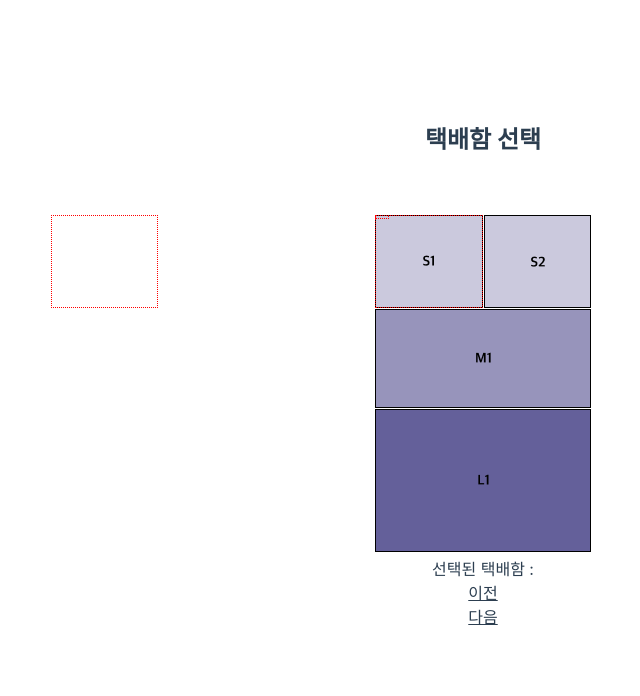
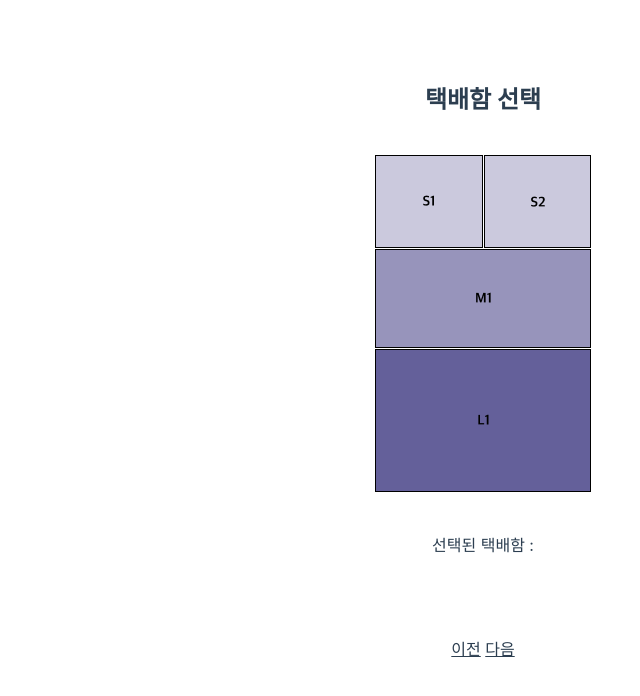
Before and after one commit to Zeus6768/studious-couscous, a website: page public/storage_1.html in a window 1280 px wide. Shown: the whole page, without its empty margins (157-797 px from the left). Drawn offline with nearby package versions, Linux system fonts and the light colour scheme.

Commit message:
UI update & Url connection

```diff
--- a/public/storage_1.html
+++ b/public/storage_1.html
@@ -4,7 +4,6 @@
 	<meta charset="UTF-8">
 	<meta http-equiv="X-UA-Compatible" content="IE=edge">
 	<meta name="viewport" content="width=device-width, initial-scale=1.0">
-	<!-- <link href="https://cdn.jsdelivr.net/npm/bootstrap@5.1.3/dist/css/bootstrap.min.css" rel="stylesheet" integrity="sha384-1BmE4kWBq78iYhFldvKuhfTAU6auU8tT94WrHftjDbrCEXSU1oBoqyl2QvZ6jIW3" crossorigin="anonymous"> -->
   <link rel="stylesheet" href="style.css">
 	<title>KAU 무인택배함</title>
 </head>
@@ -13,25 +12,37 @@
 		<div class="title">택배함 선택</div>
 		<div class="instruction_container">
 			<div class="instruction_cells">
-        <button id="s1"></button>
-        <button id="s2"></button>
-        <button id="m1"></button>
-        <button id="l1"></button>
-				<img src="cells.png">
+				<button id="s1" onclick="selectBtn(this)" value="1"></button>
+				<button id="s2" onclick="selectBtn(this)" value="2"></button>
+				<button id="m1" onclick="selectBtn(this)" value="3"></button>
+				<button id="l1" onclick="selectBtn(this)" value="4"></button>
 			</div>
 			<div class="instruction_selected">
-				<span>선택된 택배함 : </span>
+				선택된 택배함 : <span id="selected_cell"></span>
 			</div>
 		</div>
 		<div class="button_container">
-			<div class="button_previous">
+			<div class="button_previous btn_page">
 				<a class="btn_prev" href="javascript:history.back()">이전</a>
 			</div>
-			<div class="button_next">
+			<div class="button_next btn_page">
 				<a class="btn_next" href="storage_2">다음</a>
 			</div>
 		</div>
 	</div>
-	<script src="https://cdn.jsdelivr.net/npm/bootstrap@5.1.3/dist/js/bootstrap.bundle.min.js" integrity="sha384-ka7Sk0Gln4gmtz2MlQnikT1wXgYsOg+OMhuP+IlRH9sENBO0LRn5q+8nbTov4+1p" crossorigin="anonymous"></script>
+	<script>
+		function selectBtn(e) {
+			const selected = document.getElementById('selected_cell')
+			if (e.value === '1') {
+				selected.innerHTML = "S1";
+			} else if (e.value === '2') {
+				selected.innerHTML = "S2";
+			} else if (e.value === '3') {
+				selected.innerHTML = "M1";
+			} else if (e.value === '4') {
+				selected.innerHTML = "L1";
+			}
+		}
+	</script>
 </body>
 </html>
--- a/public/style.css
+++ b/public/style.css
@@ -4,18 +4,13 @@
   -moz-osx-font-smoothing: grayscale;
   text-align: center;
   color: #2c3e50;
-  margin-top: 60px;
-}
-
-div {
-  margin: 0;
+  margin-top: 40px;
 }
 
 .title {
   font-weight: 700;
   font-size: 24px;
 }
-
 
 /* main.html */
 .start_btn {
@@ -40,26 +35,61 @@ div {
   margin: 0;
 }
 
+.instruction_container {
+  display: inline-block;
+  margin-top: 20px;
+}
+
 /* storage_1.html */
 .instruction_cells {
   position: relative;
+  width: 216px;
+  height: 337px;
+  background-image: url(cells.png);
+  margin-top: 20px;
 }
 
 .instruction_cells button {
   position: absolute;
   background: none;
-  border: red 1px dotted;
+  margin: 0;
+  border: none;
+}
+
+.instruction_cells button:hover {
+  opacity: 0.1;
+  background-color: white;
+  border: 3px solid black;
 }
 
 #s1 {
   width: 108px;
   height: 93px;
+  left: 0;
 }
 
 #s2 {
   width: 107px;
   height: 93px;
-  left: 200px;
+  left: 109px;
+}
+
+#m1 {
+  top: 94px;
+  width: 216px;
+  height: 99px;
+  left: 0;
+}
+
+#l1 {
+  top: 194px;
+  width: 216px;
+  height: 143px;
+  left: 0;
+}
+
+.btn_page {
+  display: inline-block;
 }
 
 /* storage_2.html */
```
Also changed, not shown: app.js (+15 -5 lines), public/find_1.html (+0 -2 lines), public/find_2.html (+0 -2 lines), public/main.html (+8 -3 lines), public/storage_2.html (+0 -2 lines), storage_3.html (+0 -2 lines).
